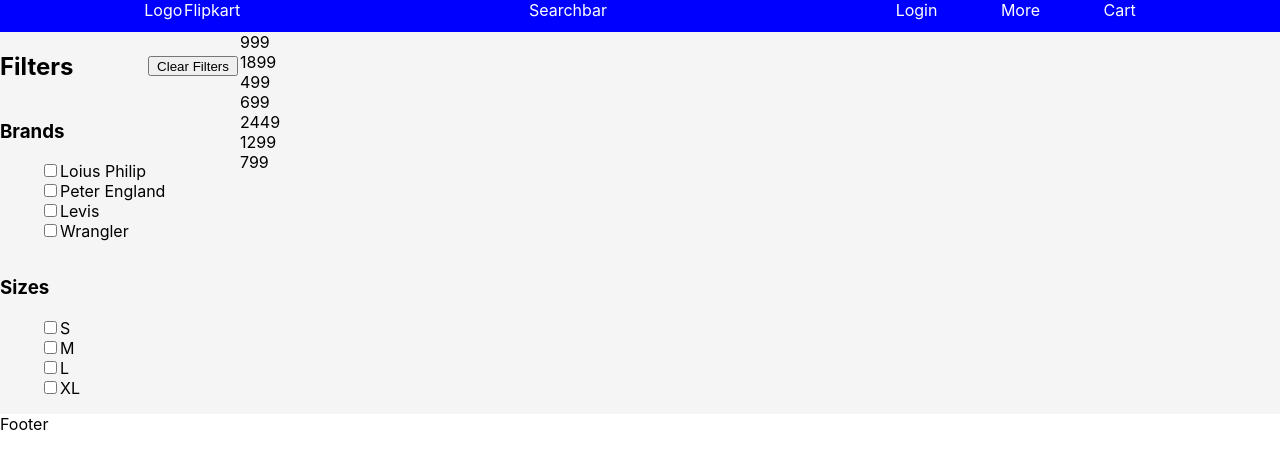
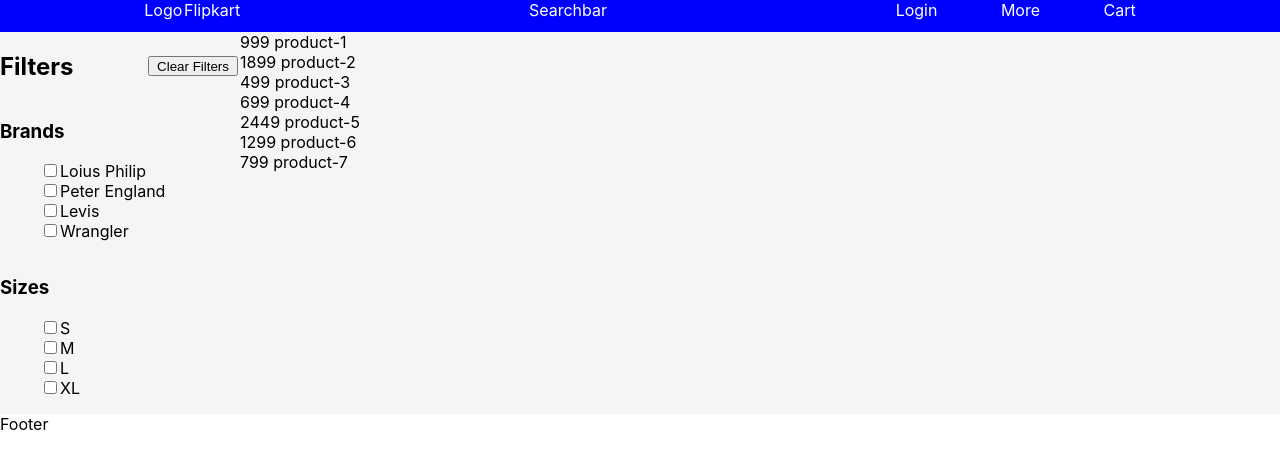
Before and after one commit to OptimusRahul/flipkart-clone, a React (Create React App) app: page / in a window 1280 px wide. Shown: the top 468 px of the page. Built offline with nearby package versions, Linux system fonts and the light colour scheme.

Commit message:
prod bug fix

```diff
--- a/src/components/showcase/showcase.tsx
+++ b/src/components/showcase/showcase.tsx
@@ -5,9 +5,9 @@
 
 interface IProps { products: Array<IProducts>, loading: Boolean }
 
-function renderCards() {
+// function renderCards() {
 
-}
+// }
 
 const Showcase: FC<IProps> = ({products, loading}: IProps): JSX.Element => {
     return (
@@ -15,7 +15,7 @@
            { loading ?
             <div> Loading.... </div> :
             <div> { products?.map((product: IProducts) => {
-                return ( <div key={product.id}> {product.price} </div> )
+                return ( <div key={product.id}> {product.price} {' '} {product.product} </div> )
             }) } </div> }
        </div>
     );
--- a/src/components/sidebar/sidebar.tsx
+++ b/src/components/sidebar/sidebar.tsx
@@ -1,7 +1,6 @@
-import React, { FC, useEffect, useState } from 'react';
+import React, { FC } from 'react';
 
 import { IProducts, Size } from '../../types/product.types';
-import { apiFeatures } from '../../utils/apiFeatures';
 import { brandFilter, sizeFilter } from '../../utils/filterData';
 
 import './sidebar.css';
--- a/src/utils/filterData.ts
+++ b/src/utils/filterData.ts
@@ -12,8 +12,6 @@
                 return filtered;
             })
         })
-
-        console.log(filtered);
         return filtered;
     }
     return products;
@@ -22,7 +20,6 @@
 export const sizeFilter: Function = (products: Array<IProducts>, specifications:Array<Size>):Array<IProducts> => {
     const filtered: Array<IProducts> = [];
     let map =  new Map();
-    console.log(specifications);
     if(specifications.length > 0) {
         products.filter((product: IProducts) => {
             return specifications.map((specification: Size) => {
```
Also changed, not shown: 1 other file (tests, documents, lock files or other folders).
